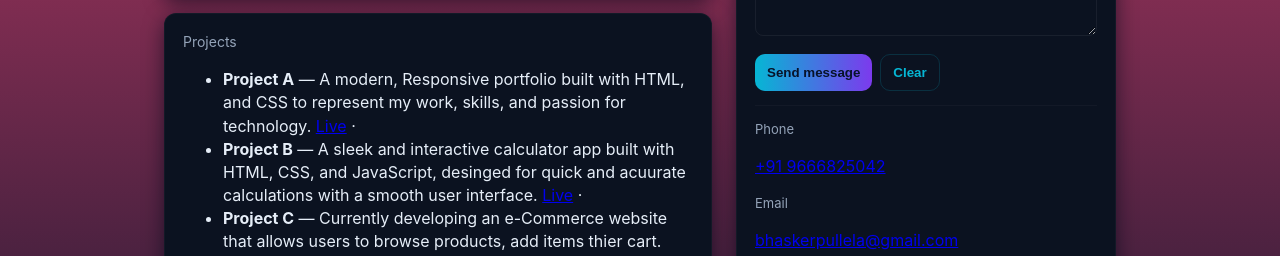
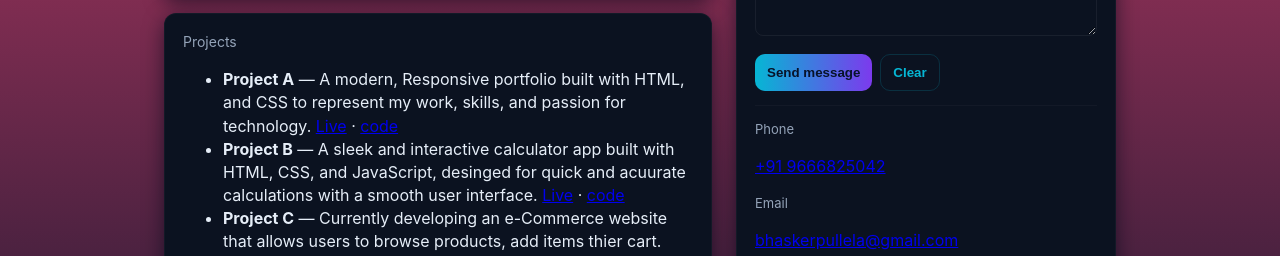
Before and after one commit to bhaskerpullela-creator/My-Portfolio, a plain HTML site: page index.html in a window 1280 px wide. Shown: the part 449-705 px from the top of the page. Drawn offline with Linux system fonts and the light colour scheme.

Commit message:
Update project descriptions with code links
Added links to source code for Project A and Project B.

```diff
--- a/index.html
+++ b/index.html
@@ -76,8 +76,8 @@
     <div class="card" style="margin-top:16px">
       <p class="section-title">Projects</p>
       <ul>
-        <li><strong>Project A</strong> — A modern, Responsive portfolio built with HTML, and CSS to represent my work, skills, and passion for technology. <a href="index.html" target="_blank">Live</a> · </li>
-        <li><strong>Project B</strong> — A sleek and interactive calculator app built with HTML, CSS, and JavaScript, desinged for quick and acuurate calculations with a smooth user interface. <a href="calculator.html" target="_blank">Live</a> · </li>
+        <li><strong>Project A</strong> — A modern, Responsive portfolio built with HTML, and CSS to represent my work, skills, and passion for technology. <a href="index.html" target="_blank">Live</a> · <a href="https://github.com/bhaskerpullela-creator/My-Portfolio/blob/main/index.html" target="_blank">code</a> </li>
+        <li><strong>Project B</strong> — A sleek and interactive calculator app built with HTML, CSS, and JavaScript, desinged for quick and acuurate calculations with a smooth user interface. <a href="calculator.html" target="_blank">Live</a> · <a href="https://github.com/bhaskerpullela-creator/My-Portfolio/blob/main/calculator.html" target="_blank">code</a> </li>
         <li><strong>Project C</strong> — Currently developing an e-Commerce website that allows users to browse products, add items thier cart. The project focuses on creating a user-friendly interface, responsive design.</li>
       </ul>
     </div>
```
